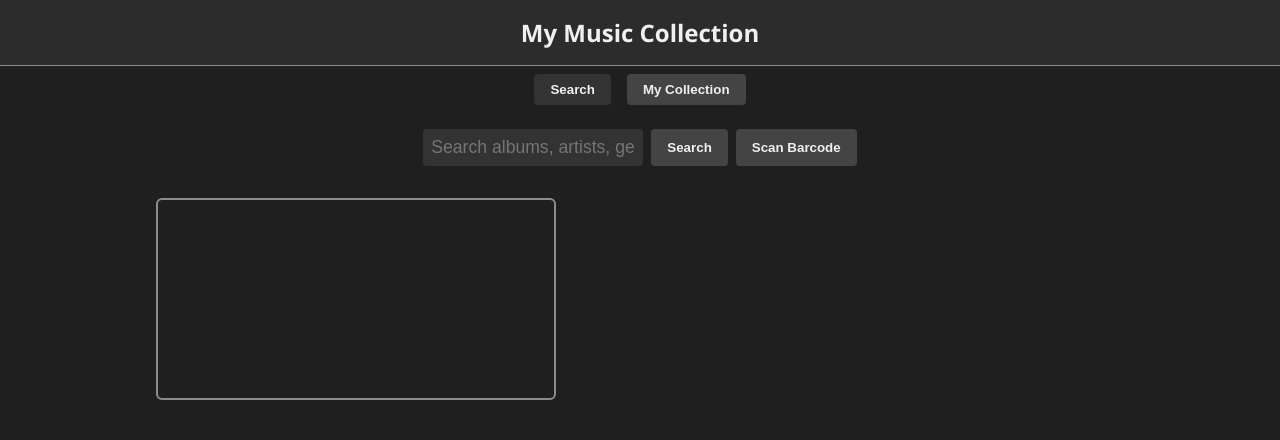
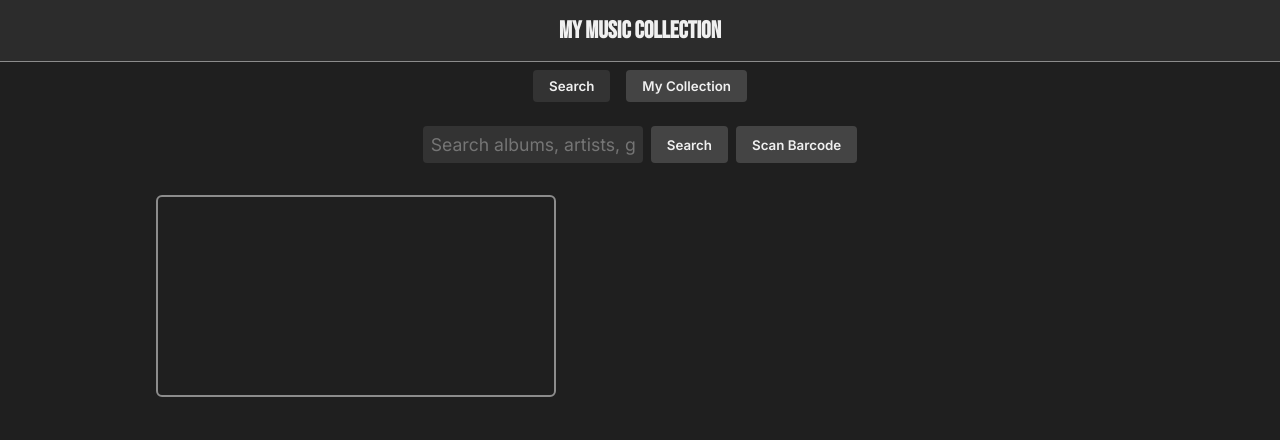
Before and after one commit to Corbchops/Spin, a plain HTML site: page index.html in a window 1280 px wide. Drawn offline with nearby package versions, Linux system fonts and the light colour scheme.

Commit message:
Update font index.html

```diff
--- a/index.html
+++ b/index.html
@@ -3,6 +3,8 @@
 <head>
   <meta charset="UTF-8" />
   <meta name="viewport" content="width=device-width, initial-scale=1.0"/>
+  <!-- Google Fonts -->
+  <link href="https://fonts.googleapis.com/css2?family=Bebas+Neue&family=Inter:wght@400;600&display=swap" rel="stylesheet">
   <title>My Music Collection</title>
   <script src="https://cdn.jsdelivr.net/npm/axios/dist/axios.min.js"></script>
   <script src="https://unpkg.com/@zxing/library@latest"></script>
@@ -22,13 +24,25 @@
     }
 
     body {
-      margin: 0;
-      font-family: 'Segoe UI', sans-serif;
-      background-color: var(--bg-color);
-      color: var(--white);
-      padding-bottom: 3rem;
-    }
+  margin: 0;
+  font-family: 'Inter', sans-serif;
+  background-color: var(--bg-color);
+  color: var(--white);
+  padding-bottom: 3rem;
+}
+    header {
+  font-family: 'Bebas Neue', cursive;
+}
 
+.tab-button,
+.search-controls button,
+.filter-controls button,
+.album-card button,
+.album-card h3,
+.album-card p,
+input {
+  font-family: 'Inter', sans-serif;
+}
     header {
       background-color: var(--card-color);
       padding: 1rem;
```
